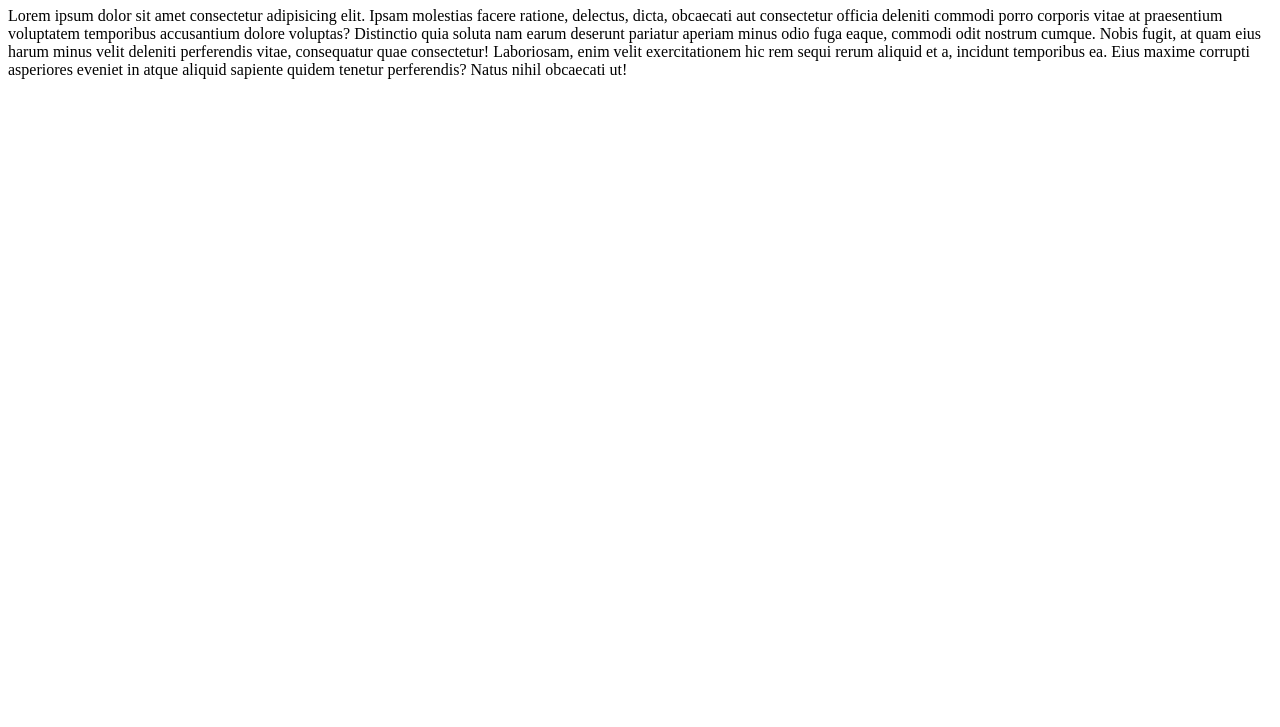
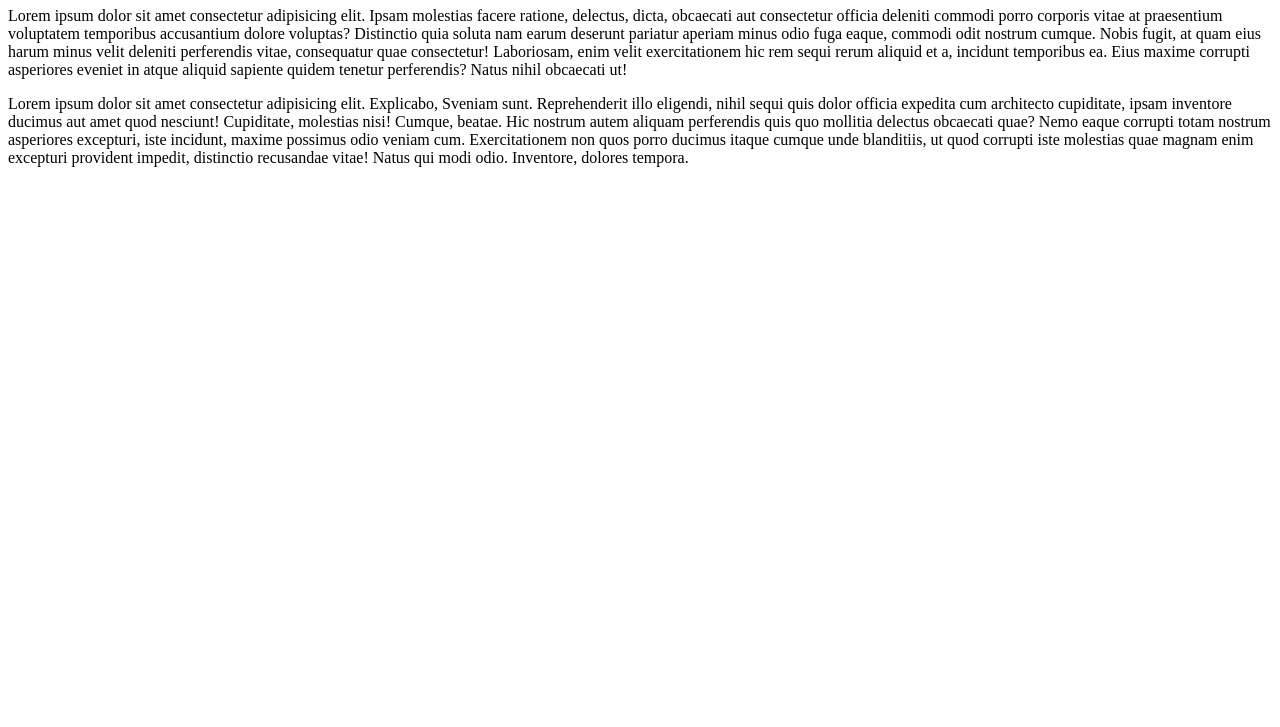
Before and after one commit to alerxses/gh-pages-test, a plain HTML site: page index.html in a window 1280 px wide. Shown: the part 73-800 px from the top of the page. Drawn offline with Linux system fonts and the light colour scheme.

Commit message:
segundo commit

```diff
--- a/index.html
+++ b/index.html
@@ -10,5 +10,8 @@
     <p>Lorem ipsum dolor sit amet consectetur adipisicing elit. Ipsam molestias facere ratione, delectus, dicta, obcaecati aut consectetur officia deleniti commodi porro corporis vitae at praesentium voluptatem temporibus accusantium dolore voluptas?
     Distinctio quia soluta nam earum deserunt pariatur aperiam minus odio fuga eaque, commodi odit nostrum cumque. Nobis fugit, at quam eius harum minus velit deleniti perferendis vitae, consequatur quae consectetur!
     Laboriosam, enim velit exercitationem hic rem sequi rerum aliquid et a, incidunt temporibus ea. Eius maxime corrupti asperiores eveniet in atque aliquid sapiente quidem tenetur perferendis? Natus nihil obcaecati ut!</p>
+    <p>Lorem ipsum dolor sit amet consectetur adipisicing elit. Explicabo, Sveniam sunt. Reprehenderit illo eligendi, nihil sequi quis dolor officia expedita cum architecto cupiditate, ipsam inventore ducimus aut amet quod nesciunt!
+    Cupiditate, molestias nisi! Cumque, beatae. Hic nostrum autem aliquam perferendis quis quo mollitia delectus obcaecati quae? Nemo eaque corrupti totam nostrum asperiores excepturi, iste incidunt, maxime possimus odio veniam cum.
+    Exercitationem non quos porro ducimus itaque cumque unde blanditiis, ut quod corrupti iste molestias quae magnam enim excepturi provident impedit, distinctio recusandae vitae! Natus qui modi odio. Inventore, dolores tempora.</p>
 </body>
 </html>
```
